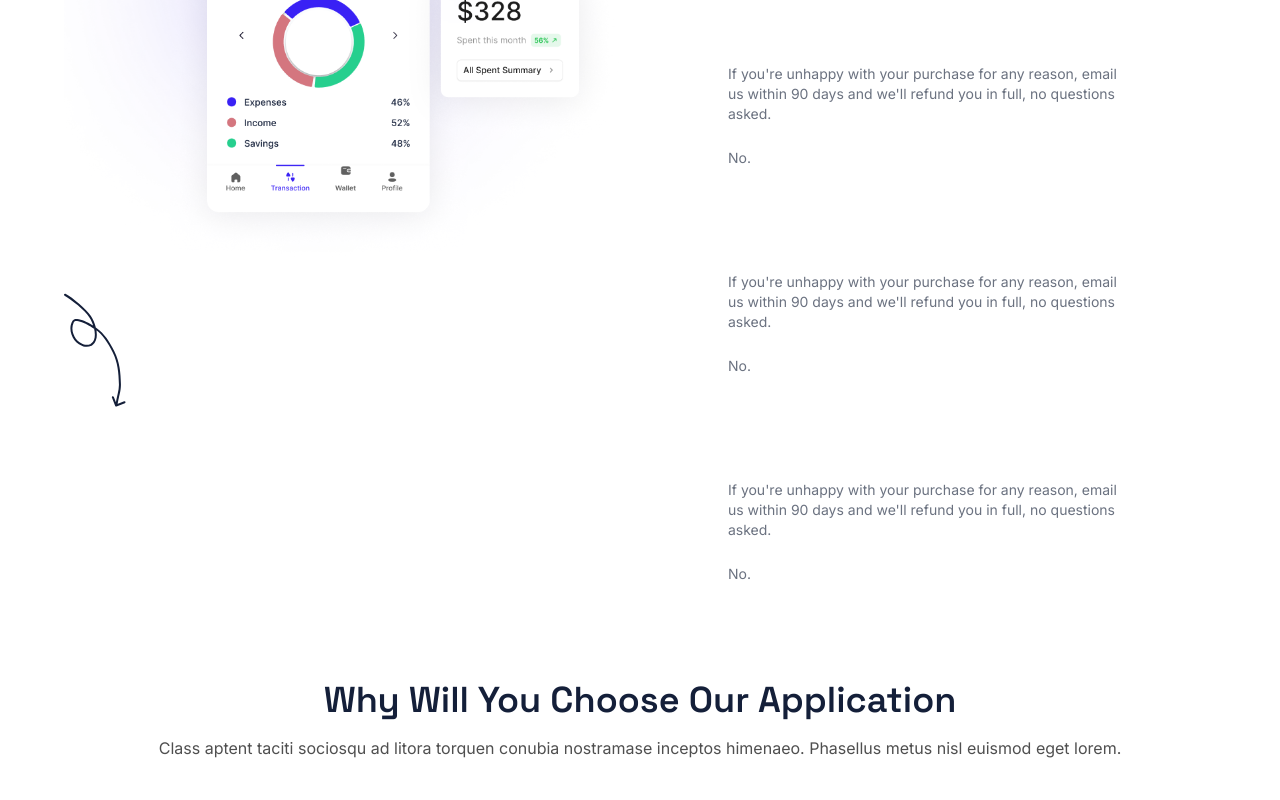
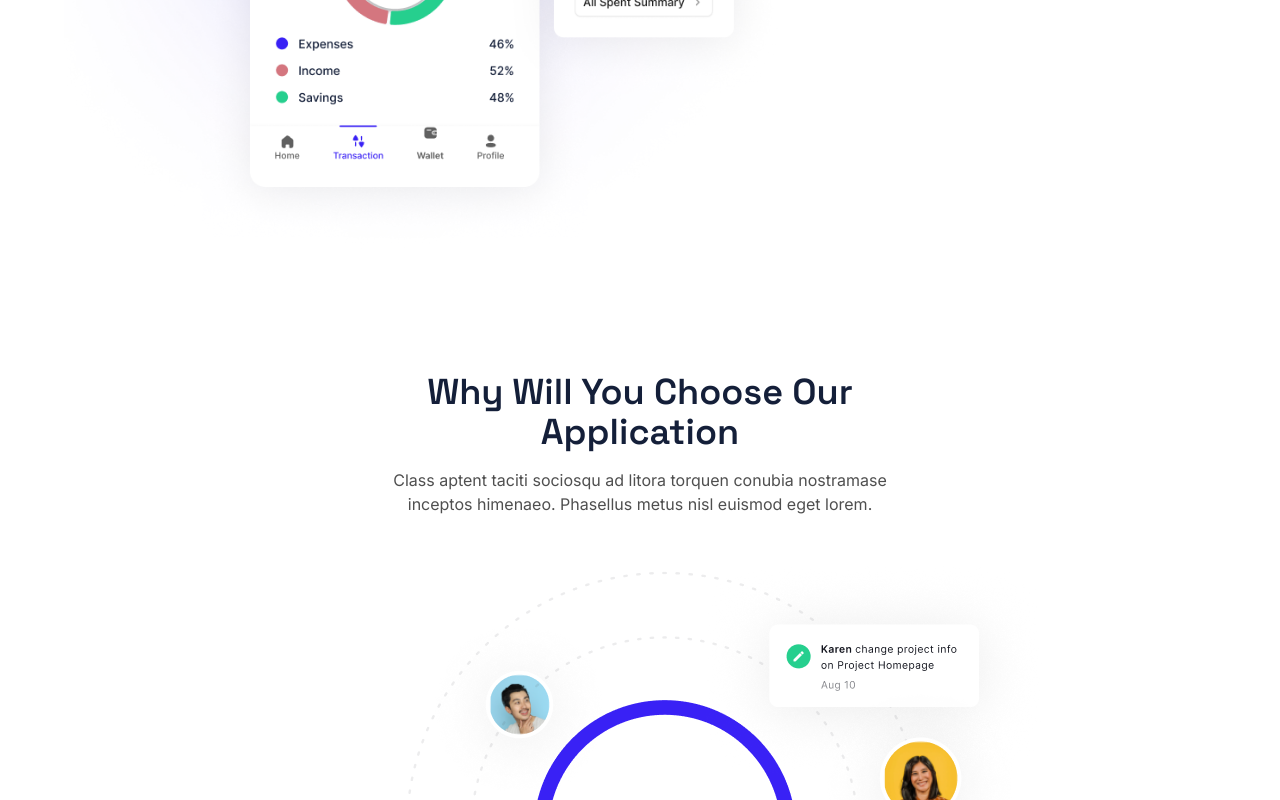
Before and after one commit to hr-sobuj/vue-landing-page, a Vue app: page / in a window 1280 px wide. Shown: the part 3160-3960 px from the top of the page. Built offline with nearby package versions, Linux system fonts and the light colour scheme.

Commit message:
all section partion issues fixed

```diff
--- a/src/assets/data/home/home.js
+++ b/src/assets/data/home/home.js
@@ -14,11 +14,11 @@ import growIcon3 from '@/assets/images/home/grow/icon3.svg';
 import heroImg1 from '@/assets/images/home/hero/hero-img-1.png';
 import heroImg2 from '@/assets/images/home/hero/hero-img-2.png';
 import heroImg3 from '@/assets/images/home/hero/hero-img-3.png';
-import performanceShape from '@/assets/images/home/performance/arrow-shape.svg';
 import performanceImg from '@/assets/images/home/performance/performance.png';
 import sayImg1 from '@/assets/images/home/say/img1.png';
 import sayImg2 from '@/assets/images/home/say/img2.png';
 import sayImg3 from '@/assets/images/home/say/img3.png';
+import securityShape from '@/assets/images/home/security/arrow-shape.svg';
 import securityImg from "@/assets/images/home/security/security-img.png";
 
 const home = {};
@@ -97,6 +97,10 @@ home.securityContents = {
     securityImg: {
         src: securityImg,
         alt: 'Security Image'
+    },
+    securityShape: {
+        src: securityShape,
+        alt: 'Performance Shape'
     }
 }
 
@@ -129,10 +133,6 @@ home.performanceContents = {
         src: performanceImg,
         alt: 'Performance Image'
     },
-    performanceShape: {
-        src: performanceShape,
-        alt: 'Performance Shape'
-    }
 }
 
 home.chooseContents = {
--- a/src/components/accordion/PerformanceAccordion.vue
+++ b/src/components/accordion/PerformanceAccordion.vue
@@ -1,4 +1,4 @@
-<script setup lang="ts">
+<!-- <script setup lang="ts">
 import { Disclosure } from "@headlessui/vue";
 import { ref } from "vue";
 
@@ -41,4 +41,4 @@ const handleDisclosureChange = (value: boolean) => {
       </Disclosure>
     </div>
   </div>
-</template>
+</template> -->
--- a/src/container/home/AppSection.vue
+++ b/src/container/home/AppSection.vue
@@ -22,7 +22,7 @@ const {
   <section id="app">
     <div class="container">
       <div class="flex justify-center items-center">
-        <div class="basis-1/2 flex flex-col space-y-8">
+        <div class="basis-[32%] flex flex-col space-y-8">
           <div>
             <h3 class="title text-4xl">{{ title }}</h3>
             <p class="description text-base">
@@ -45,7 +45,7 @@ const {
             </p>
           </div>
         </div>
-        <div class="basis-1/2">
+        <div class="basis-[68%]">
           <img :src="appImg.src" :alt="appImg.alt" />
         </div>
       </div>
--- a/src/container/home/Choose.vue
+++ b/src/container/home/Choose.vue
@@ -28,10 +28,12 @@ const {
     <div class="container">
       <div class="flex flex-col justify-center items-center space-y-12">
         <div class="text-center inline-flex space-y-4 flex-col">
-          <h3 class="title text-4xl">
-            {{ title }}
-          </h3>
-          <div class="inline-flex justify-center items-center">
+          <div class="w-[55%] mx-auto">
+            <h3 class="title text-4xl">
+              {{ title }}
+            </h3>
+          </div>
+          <div class="w-[55%] mx-auto">
             <p class="description text-base">
               {{ description }}
             </p>
--- a/src/container/home/Performance.vue
+++ b/src/container/home/Performance.vue
@@ -1,7 +1,7 @@
 <script async setup lang="ts">
 import { ImgType } from "@interfaces/homeInterface";
 // @ts-ignore
-import PerformanceAccordion from "@components/accordion/PerformanceAccordion.vue";
+// import PerformanceAccordion from "@components/accordion/PerformanceAccordion.vue";
 
 interface ItemType {
   title: string;
@@ -13,7 +13,6 @@ interface PerformanceContents {
   description: string;
   accordions: ItemType[];
   performanceImg: ImgType;
-  performanceShape: ImgType;
 }
 
 const props = defineProps<{
@@ -22,13 +21,7 @@ const props = defineProps<{
 
 const {
   // @ts-ignore
-  performanceContents: {
-    title,
-    description,
-    accordions,
-    performanceImg,
-    performanceShape,
-  },
+  performanceContents: { title, description, accordions, performanceImg },
 } = props;
 </script>
 
@@ -36,13 +29,12 @@ const {
   <section id="performance">
     <div class="container">
       <div class="flex justify-center items-center">
-        <div class="basis-1/2">
+        <div class="basis-[65%]">
           <div>
             <img :src="performanceImg.src" :alt="performanceImg.alt" />
           </div>
-          <img :src="performanceShape.src" :alt="performanceShape.alt" />
         </div>
-        <div class="basis-1/2">
+        <div class="basis-[35%]">
           <div>
             <h3 class="title text-4xl">{{ title }}</h3>
             <p class="description text-base">{{ description }}</p>
@@ -50,8 +42,7 @@ const {
           <div>
             <!-- accordion  -->
             <div v-for="(accordion, key) in accordions" :key="key">
-              <!-- Render your accordion component here -->
-              <performance-accordion :accordion="accordion" />
+              <!-- <performance-accordion :accordion="accordion" /> -->
             </div>
           </div>
         </div>
--- a/src/container/home/Say.vue
+++ b/src/container/home/Say.vue
@@ -33,7 +33,9 @@ const {
           class="text-center flex flex-col justify-center items-center space-y-5"
         >
           <h3 class="title text-5xl">{{ title }}</h3>
-          <p class="description text-base">{{ description }}</p>
+          <div class="w-[30%] mx-auto">
+            <p class="description text-base">{{ description }}</p>
+          </div>
         </div>
         <div class="grid grid-cols-3 justify-center items-center space-x-8">
           <div
--- a/src/container/home/Security.vue
+++ b/src/container/home/Security.vue
@@ -11,6 +11,7 @@ interface SecurityContents {
   description: string;
   extras: ExtraContent[];
   securityImg: ImgType;
+  securityShape: ImgType;
 }
 
 const props = defineProps<{
@@ -19,7 +20,7 @@ const props = defineProps<{
 
 const {
   // @ts-ignore
-  securityContents: { title, description, securityImg, extras },
+  securityContents: { title, description, securityImg, extras, securityShape },
 } = props;
 </script>
 
```
Also changed, not shown: src/assets/images/home/security/arrow-shape.svg (renamed from src/assets/images/home/performance/arrow-shape.svg).
